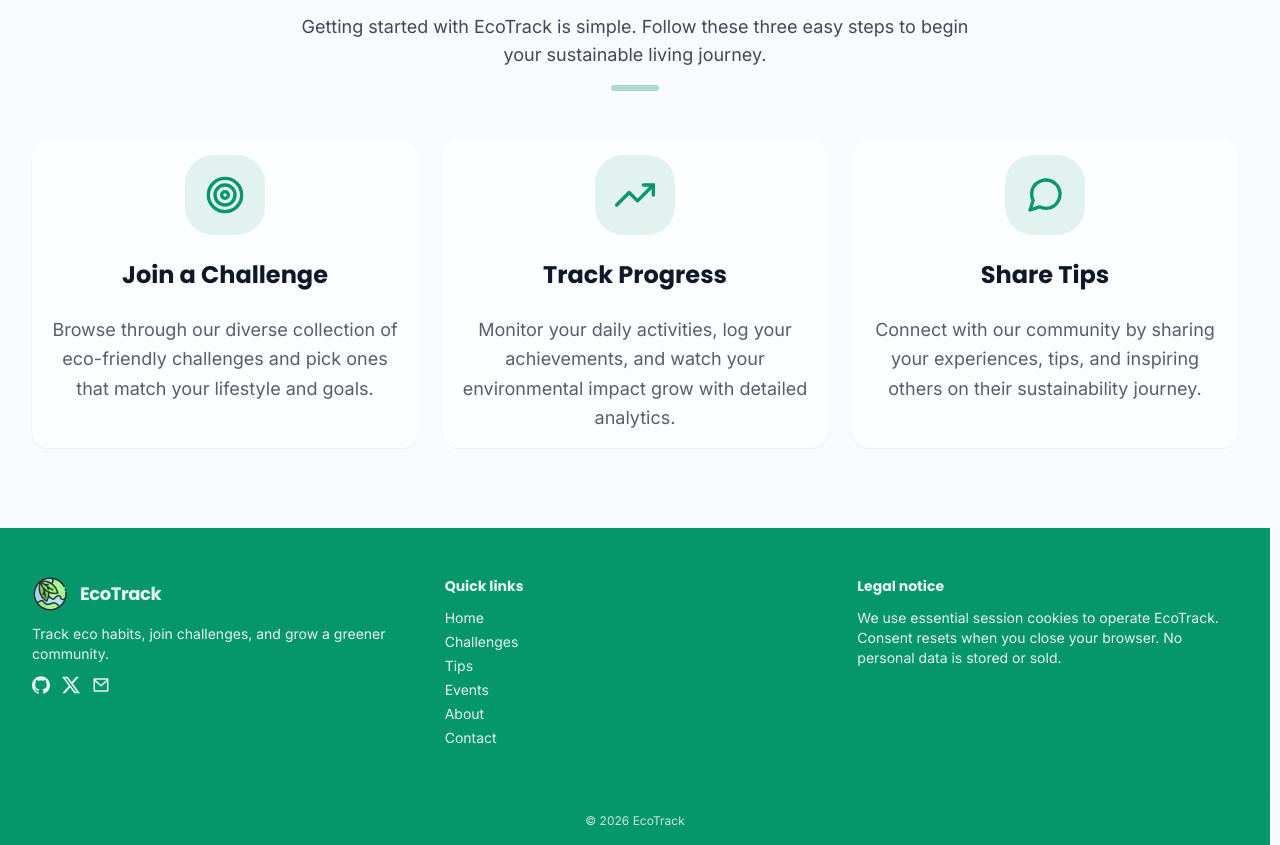
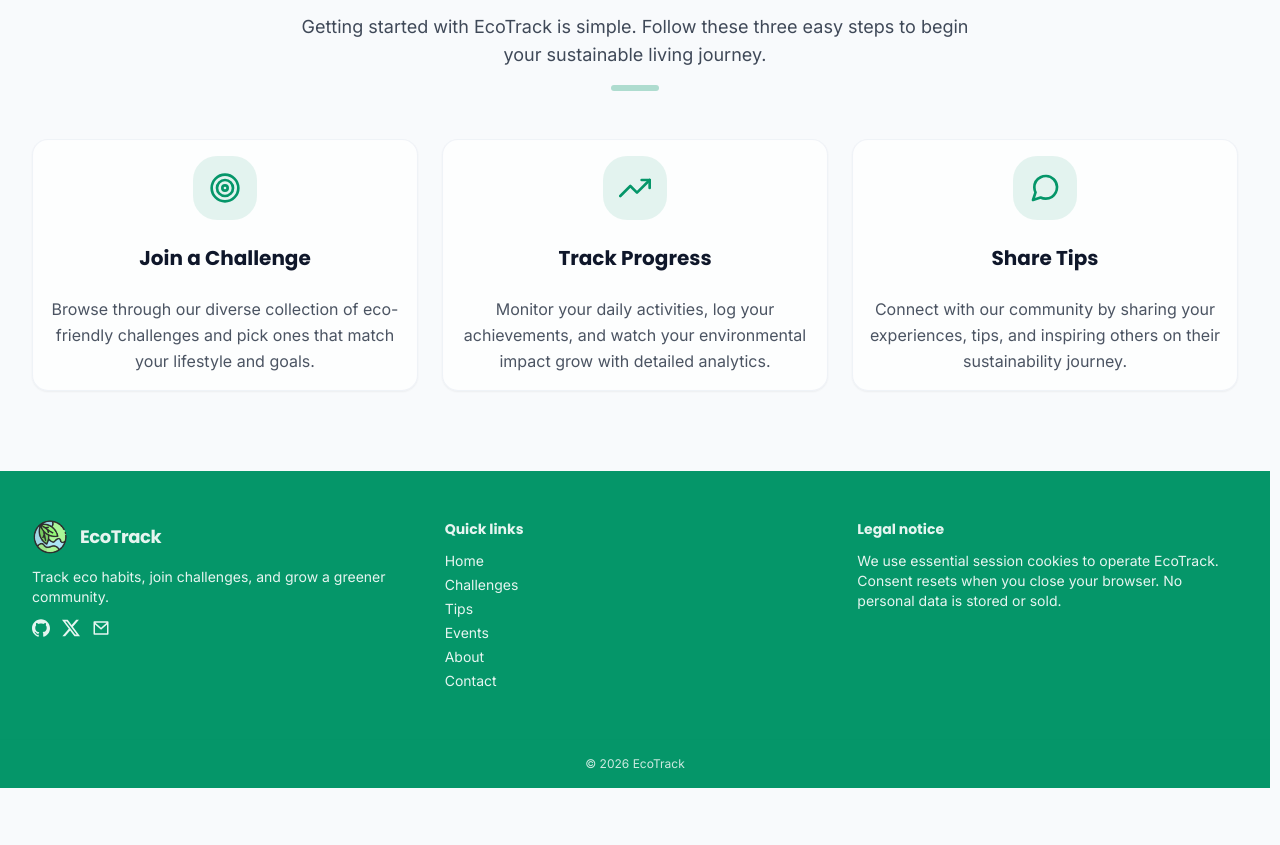
Before and after one commit to iamOmarFaruk/EcoTrack-Front, a React (Vite) app: page / in a window 1280 px wide. Shown: the part 3100-3945 px from the top of the page. After the commit the page ends 3888 px from the top, so only its background shows below. Built offline with nearby package versions, Linux system fonts and the light colour scheme; no server answers.

Commit message:
style: Adjust card, icon, and text styling in HowItWorks component.

```diff
--- a/src/components/HowItWorks.jsx
+++ b/src/components/HowItWorks.jsx
@@ -50,20 +50,20 @@ export default function HowItWorks() {
               variants={itemVariants}
               className="h-full"
             >
-              <Card className="h-full border-none shadow-none bg-surface/50 backdrop-blur-sm">
-                <CardContent className="p-10 text-center space-y-6">
+              <Card className="h-full border-border/50 shadow-sm bg-white/70 backdrop-blur-sm">
+                <CardContent className="p-8 text-center space-y-6">
                   {/* Icon */}
-                  <div className="w-20 h-20 bg-primary/10 rounded-3xl flex items-center justify-center mx-auto transition-colors duration-300">
-                    <IconComponent className="w-10 h-10 text-primary" />
+                  <div className="w-16 h-16 bg-primary/10 rounded-2xl flex items-center justify-center mx-auto transition-colors duration-300">
+                    <IconComponent className="w-8 h-8 text-primary" />
                   </div>
 
                   {/* Title */}
-                  <h3 className="text-2xl font-heading font-bold text-heading">
+                  <h3 className="text-xl font-heading font-bold text-heading">
                     {step.title}
                   </h3>
 
                   {/* Description */}
-                  <p className="text-text/75 leading-relaxed text-lg">
+                  <p className="text-text/80 leading-relaxed">
                     {step.description}
                   </p>
                 </CardContent>
```
